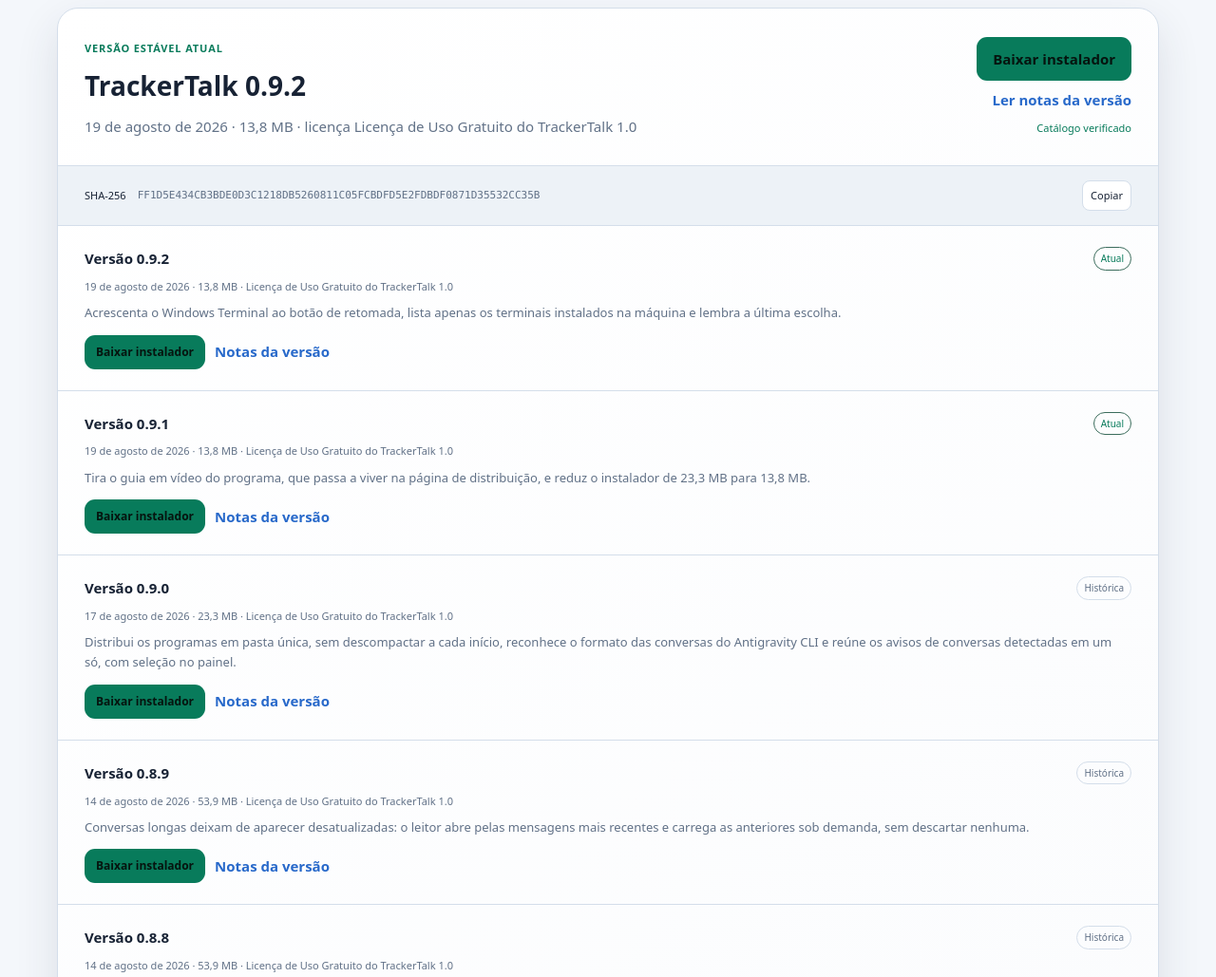
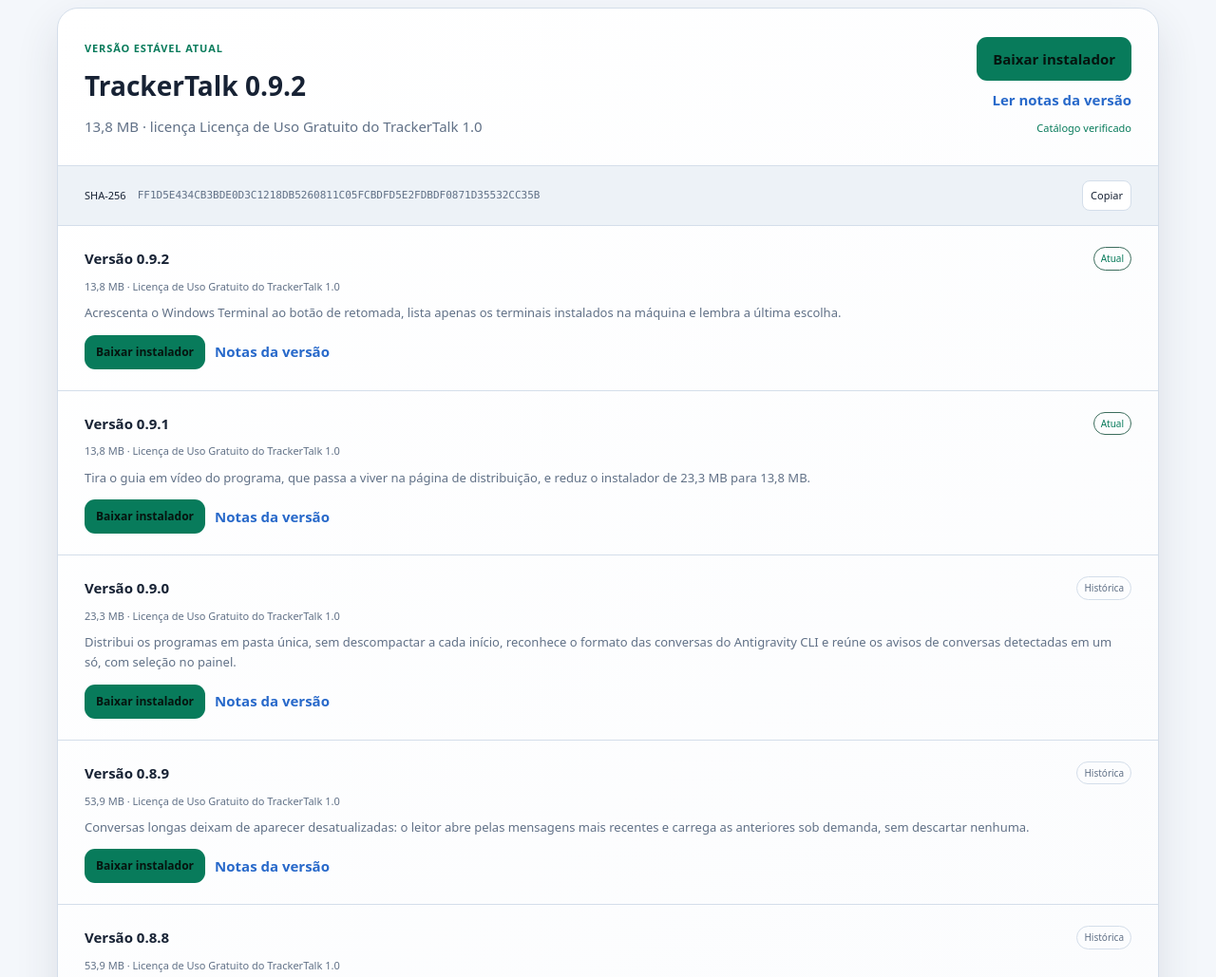
Before and after one commit to PabloLino/TrackerTalk-Distribuicao, a plain HTML site: page index.html in a window 1280 px wide. Shown: the part 6240-7269 px from the top of the page at 95% size. Drawn offline with Linux system fonts and the light colour scheme.

Commit message:
Tira a data de liberacao da pagina
A data de publicacao aparecia no cartao da versao atual e em cada um dos
15 itens do historico. Nao e informacao que ajude quem vai baixar, e o
historico fica mais legivel so com tamanho e licenca.

O campo published_at continua nos manifestos: ele e obrigatorio no
parse_manifest, e retira-lo quebraria a verificacao de atualizacao de
toda instalacao ja existente.

Aproveita para corrigir o tamanho e o SHA-256 escritos no HTML, que
ainda eram os de uma versao antiga e apareciam por um instante antes de
o JavaScript responder.

```diff
--- a/assets/app.js
+++ b/assets/app.js
@@ -55,16 +55,6 @@
   }).format(bytes / 1_000_000);
 }
 
-function formatDate(value) {
-  const date = new Date(value);
-  if (Number.isNaN(date.getTime())) return 'data não informada';
-  return new Intl.DateTimeFormat('pt-BR', {
-    day: '2-digit',
-    month: 'long',
-    year: 'numeric'
-  }).format(date);
-}
-
 function setText(selector, value) {
   const element = $(selector);
   if (element) element.textContent = value;
@@ -79,7 +69,6 @@
   $$('[data-version]').forEach(element => {
     element.textContent = release.version;
   });
-  setText('#releaseDate', formatDate(release.published_at));
   setText('#releaseSize', formatBytes(release.size));
   setText('#releaseHash', release.sha256 || 'não informado');
   setText('#releaseLicense', release.license || 'consulte a Release');
@@ -106,7 +95,6 @@
   const meta = document.createElement('p');
   meta.className = 'release-meta';
   meta.textContent = [
-    formatDate(release.published_at),
     formatBytes(release.size),
     release.license || 'licença na Release'
   ].join(' · ');
--- a/index.html
+++ b/index.html
@@ -273,7 +273,7 @@
           <div>
             <span class="release-kicker">Versão estável atual</span>
             <h3>TrackerTalk <span data-version>0.9.2</span></h3>
-            <p><span id="releaseDate">30 de julho de 2026</span> · <span id="releaseSize">35,2 MB</span> · licença <span id="releaseLicense">proprietária gratuita</span></p>
+            <p><span id="releaseSize">13,8 MB</span> · licença <span id="releaseLicense">proprietária gratuita</span></p>
           </div>
           <div class="release-current-actions">
             <a class="button" data-download href="https://github.com/PabloLino/TrackerTalk-Distribuicao/releases/latest">Baixar instalador</a>
@@ -283,7 +283,7 @@
         </div>
         <div class="hash-box">
           <span>SHA-256</span>
-          <code id="releaseHash">9E2905AB9916155C19FC63FD38B7427A77E16FCFB521ED8AEDEE2CCE4E59BFAA</code>
+          <code id="releaseHash">FF1D5E434CB3BDE0D3C1218DB5260811C05FCBDFD5E2FDBDF0871D35532CC35B</code>
           <div>
             <button id="copyHash" class="copy-button" type="button">Copiar</button>
             <span id="copyStatus" class="copy-status" aria-live="polite"></span>
```
